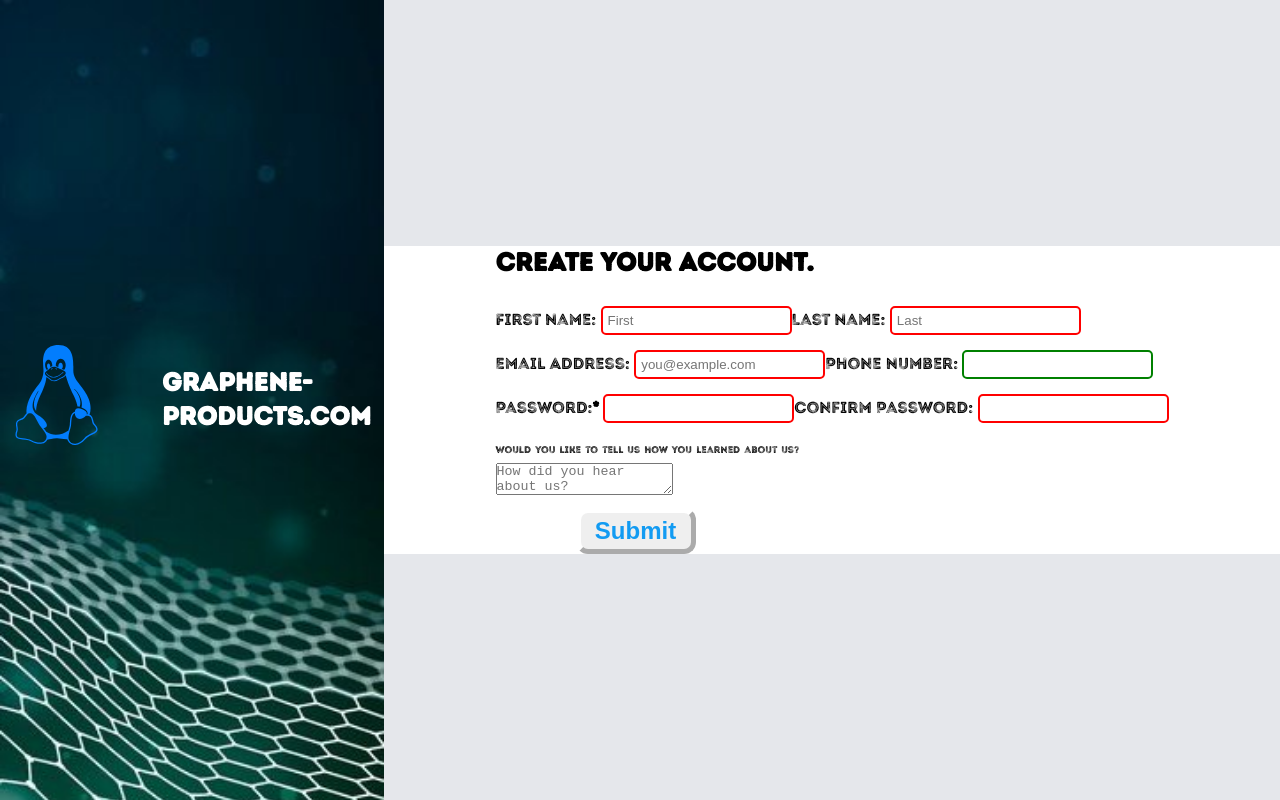
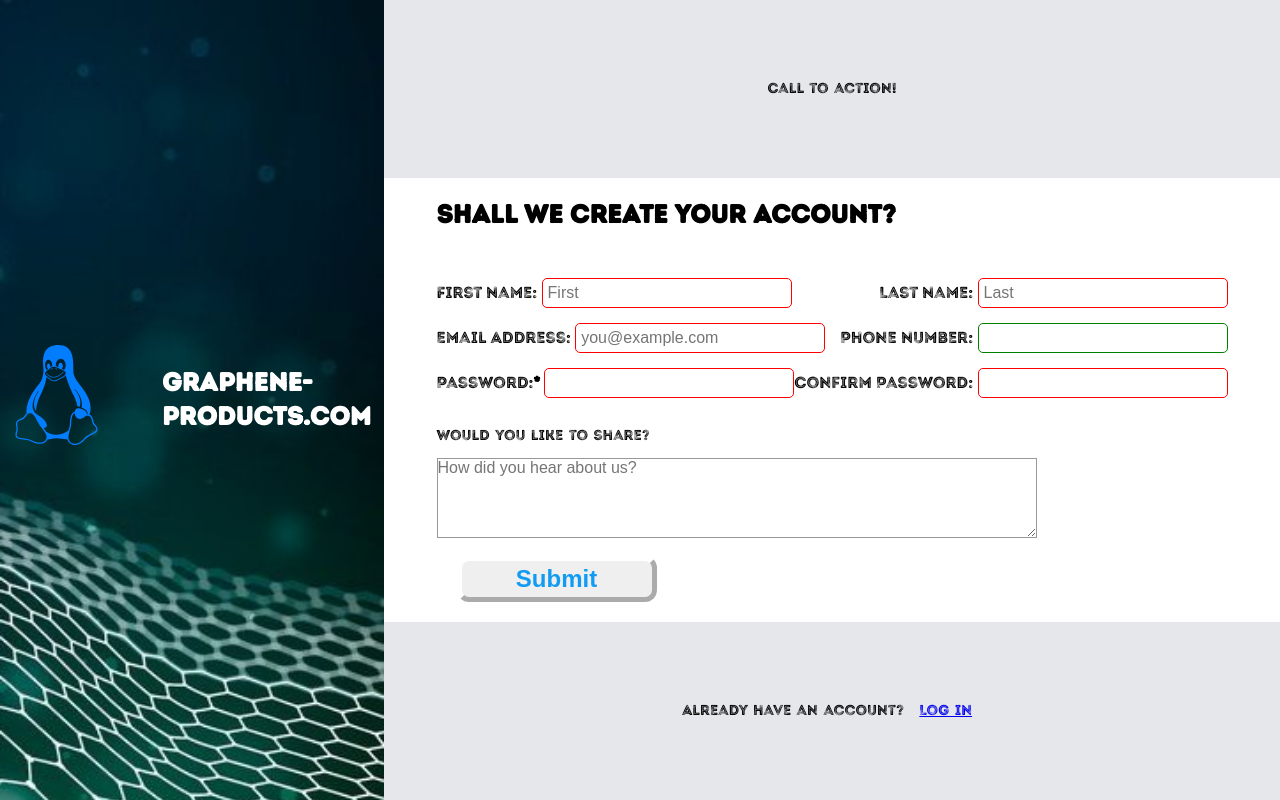
Before and after one commit to adamrudd/sign-up-form, a plain HTML site: page index.html in a window 1280 px wide. Drawn offline with Linux system fonts and the light colour scheme.

Commit message:
Add call to action

```diff
--- a/css/style.css
+++ b/css/style.css
@@ -60,9 +60,14 @@ h3 {
 }
 
 p {
-    font-size: 0.6rem;
+    font-size: 0.9rem;
     line-height: 1.6rem;
     word-spacing: 0.1rem;
+    margin: 10px 0;
+}
+
+a {
+    padding: 10px;
 }
 
 form {
@@ -84,7 +89,7 @@ input:valid {
 }
 
 button {
-    width: 120px;
+    width: 200px;
     height: 46px;
     border: 5px solid var(--hero);
     border-radius: 12px;
@@ -95,7 +100,7 @@ button {
     font-size: 24px;
     font-weight: bold;
     background-image: linear-gradient(166deg, var(--heroc) 7%, var(--herod) 92%);
-    margin: 8px 0 0 80px;
+    margin: 8px 0 0 20px;
 }
 
 .container {
@@ -143,15 +148,19 @@ button {
     justify-content: center;
 }
 
-.calltoaction {
+.calltoaction, .appreciation {
     flex: 1;
     background-color: var(--light-grey);
+    display: flex;
+    align-items: center;
+    justify-content: center;
 }
 
 .signupform {
     flex: 1;
     display: flex;
     align-items: center;
+    padding: 20px;
 }
 
 #blank_line {
@@ -160,11 +169,7 @@ button {
 
 .names, .contacts, .passwords {
     display: flex;
-}
-
-.appreciation {
-    flex: 1;
-    background-color: var(--light-grey);
+    justify-content: space-between;
 }
 
 #submit_button {
@@ -173,7 +178,7 @@ button {
     text-decoration: none;
 }
 
-/* input#mail {
+/* input#email_address {
 appearance: none;
 width: 100%;
 border: 1px solid #333;
@@ -183,10 +188,10 @@ font-family: inherit;
 font-size: 90%;
 
 box-sizing: border-box;
-} */
+}  */
 
 /* invalid fields */
-input#mail.invalid {
+input#email_address.invalid {
 border-color: #900;
 background-color: #fdd;
 }
@@ -211,7 +216,7 @@ box-sizing: border-box;
 padding: 0.3em;
 }
 
-/* input,
+input,
 textarea {
 font: 1em sans-serif;
 width: 250px;
@@ -242,7 +247,9 @@ box-sizing: border-box;
 border: 1px solid #999;
 }
 
-
+#feedback_comment {
+    width: 600px;
+}
 
 label {
 display: inline-block;
--- a/index.html
+++ b/index.html
@@ -22,10 +22,12 @@
         </aside>
         <!-- main.content>div.text(p)+form:post.inputs+form.buttons -->
         <main class="content">
-            <div class="calltoaction"><p></p></div>
+            <div class="calltoaction">
+              <p>Call to action!</p>
+            </div>
             <div class="signupform">
               <form action="https://httpbin.org/post" class="form" id="sign_up" method="post">
-                <h3>Create your account.</h3>
+                <h3>Shall we create your account?</h3>
                 <p id="blank_line">space</p>
                 <div class="names">
                   <div id="input_first">
@@ -58,14 +60,16 @@
                   </div>
                 </div>
                 <div id="input_comment">
-                  <p>Would you like to tell us how you learned about us?</p>
-                  <textarea placeholder="How did you hear about us?" maxlength="50"></textarea>
+                  <p>Would you like to share?</p>
+                  <textarea id="feedback_comment" placeholder="How did you hear about us?" maxlength="50"></textarea>
                   <p></p>
                 </div>
                 <button type="submit" id="submit_button">Submit</button>
               </form>
             </div>
-            <div class="appreciation"><p></p></div>
+            <div class="appreciation">
+              <p>Already have an account? <a href="./login.html" alternate="login webpage">Log in</a></p>
+            </div>
         </main>
     </div>
 </body>
```
